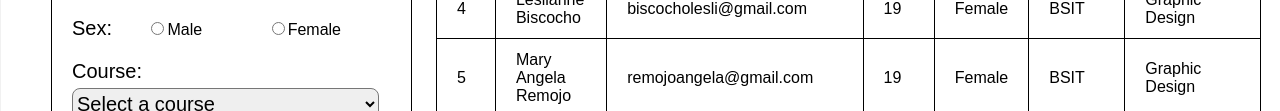
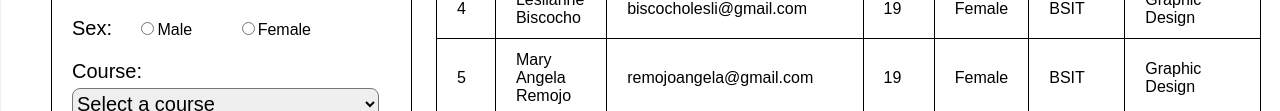
Before and after one commit to ceorles/enrollment_form.github.io, a plain HTML site: page index.html in a window 1280 px wide. Shown: the part 788-899 px from the top of the page. Drawn offline with Linux system fonts and the light colour scheme.

Commit message:
Update style.css

```diff
--- a/style.css
+++ b/style.css
@@ -109,7 +109,7 @@ h4 {
 }
 
 .enrollment .container .info-data .student-info .gender .radio{
-    margin: 0 30px 20px 30px;
+    margin: 0 20px 20px 20px;
     width: 100%;
 }
 
```
